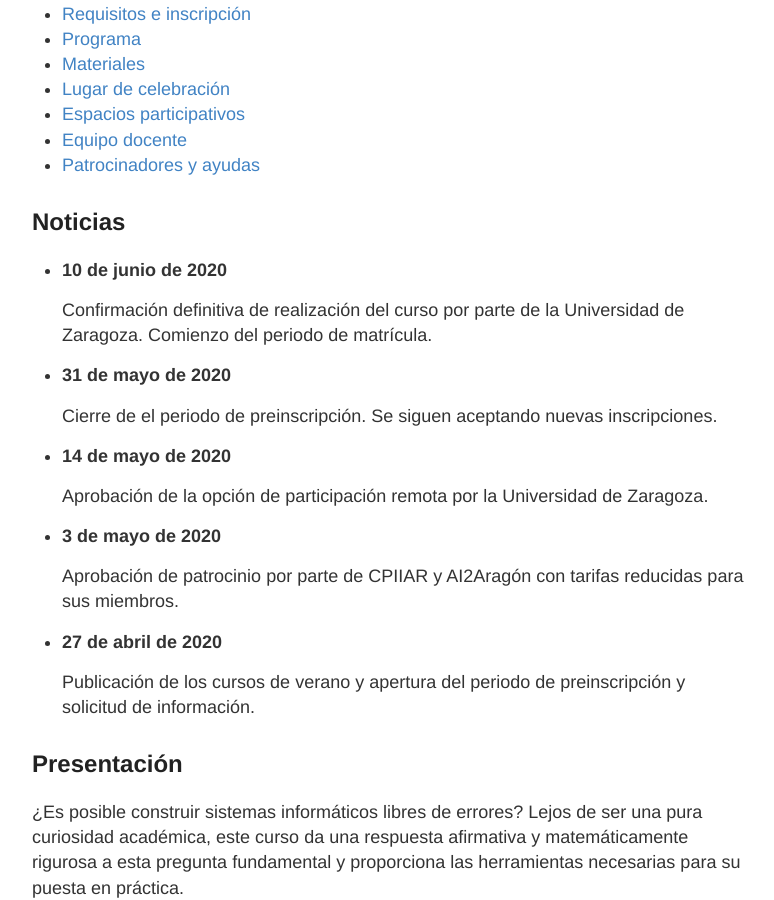
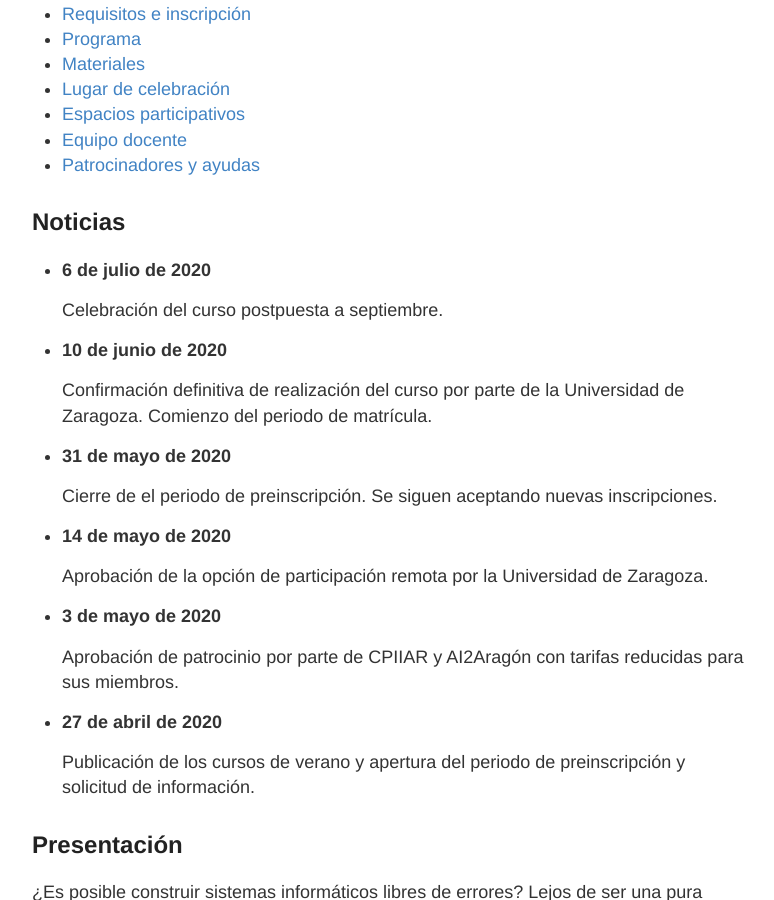
Before and after one commit to robblanco/robblanco.github.io, a Jekyll site: the page built from unizar2020.md, in a window 1280 px wide and 900 px high, scrolled down 512 px. Shown: the whole window, without its empty margins (248-1022 px from the left). Built offline with Jekyll 4.4.1, drawn with Linux system fonts in a browser that asks for light colours.

Commit message:
Course delayed

```diff
--- a/unizar2020.md
+++ b/unizar2020.md
@@ -20,6 +20,10 @@ Ante cualquier pregunta, no dudes en contactar con los directores del curso.
 {:toc}
 
 ## Noticias
+
+ * **6 de julio de 2020**
+
+   Celebración del curso postpuesta a septiembre.
 
  * **10 de junio de 2020**
 
```
